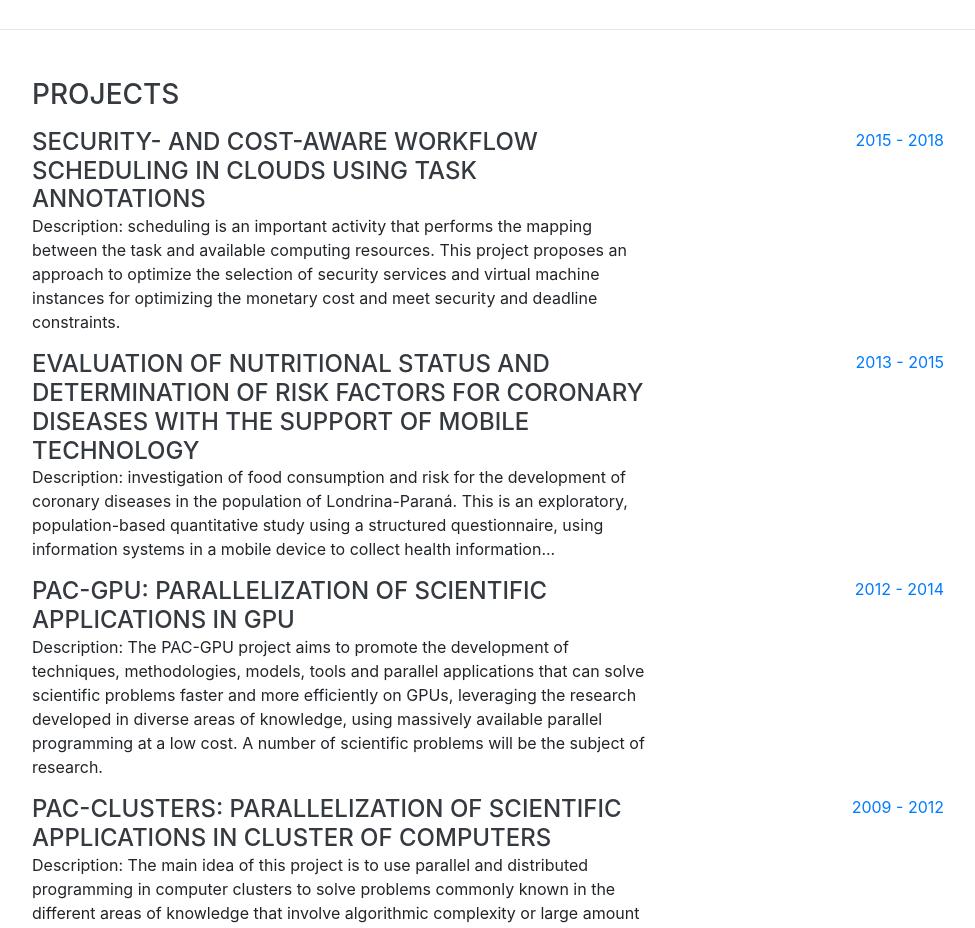
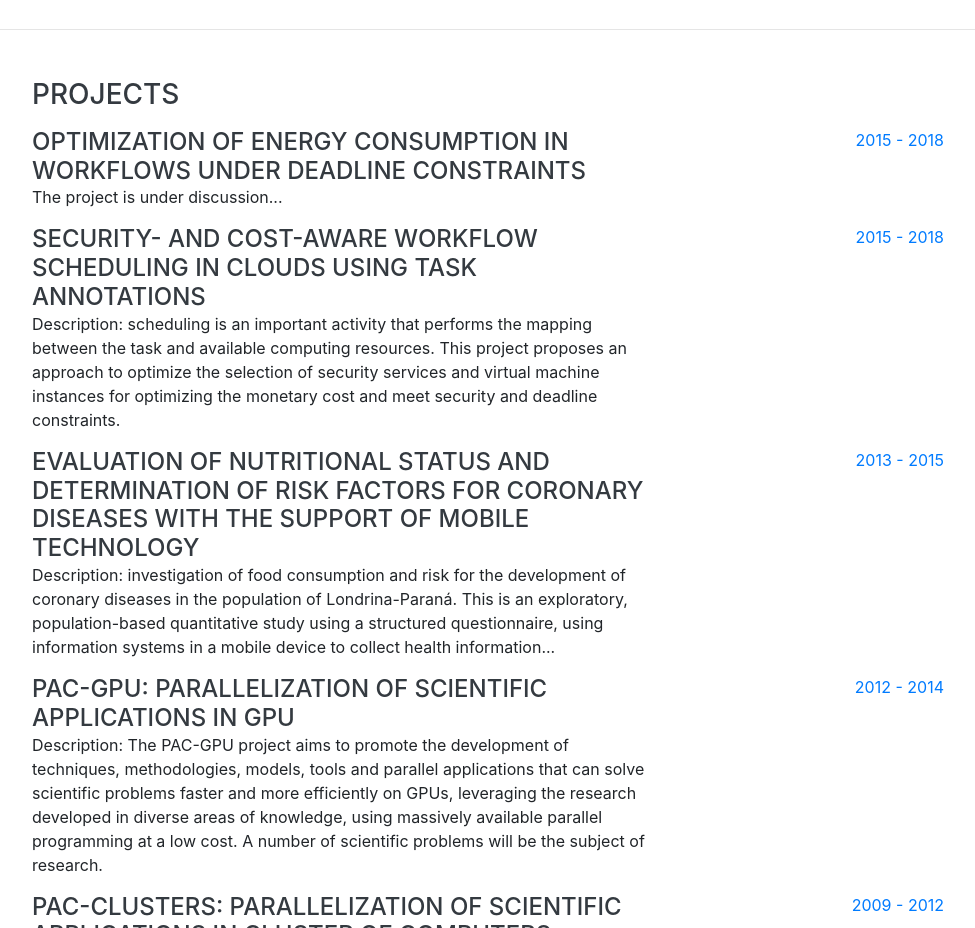
Before and after one commit to rickshido/rickshido.github.io, a website with bundled scripts: page index.html in a window 1280 px wide. Shown: the part 5300-6228 px from the top of the page, without its empty margins (288-1263 px from the left). Built offline with nearby package versions, Linux system fonts and the light colour scheme; a web font is replaced by a local one.

Commit message:
Update index.html

```diff
--- a/index.html
+++ b/index.html
@@ -386,6 +386,16 @@
 
         <div class="resume-item d-flex flex-column flex-md-row justify-content-between mb-3">
           <div class="resume-content">
+            <h4 class="mb-0">Optimization of energy consumption in workflows under deadline constraints</h4>
+            <div>The project is under discussion...</div>
+          </div>
+          <div class="resume-date text-md-right">
+            <span class="text-primary">2015 - 2018</span>
+          </div>
+        </div>
+
+        <div class="resume-item d-flex flex-column flex-md-row justify-content-between mb-3">
+          <div class="resume-content">
             <h4 class="mb-0">Security- and cost-aware workflow scheduling in clouds using task annotations</h4>
             <div>Description: scheduling is an important activity that performs the mapping between the task and available computing resources. This project proposes an approach to optimize the selection of security services and virtual machine instances for optimizing the monetary cost and meet security and deadline constraints.</div>
           </div>
```
